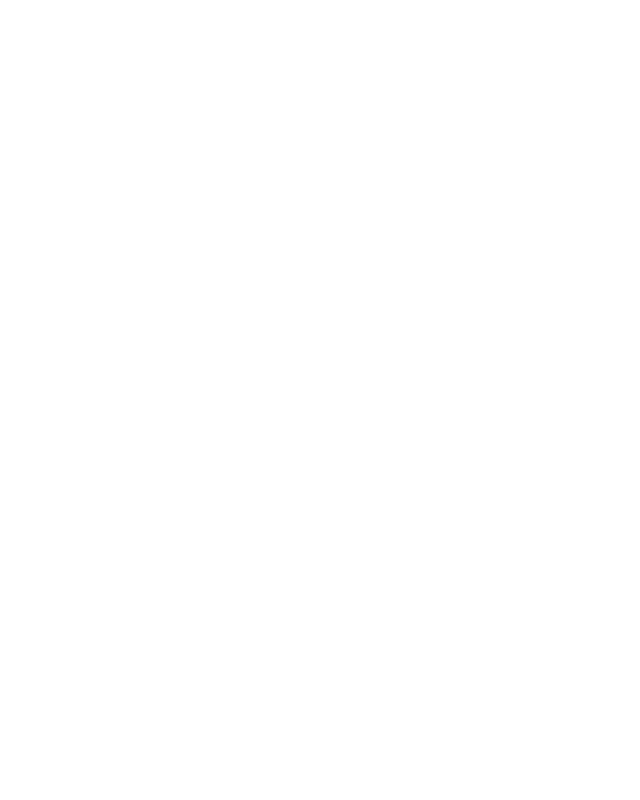
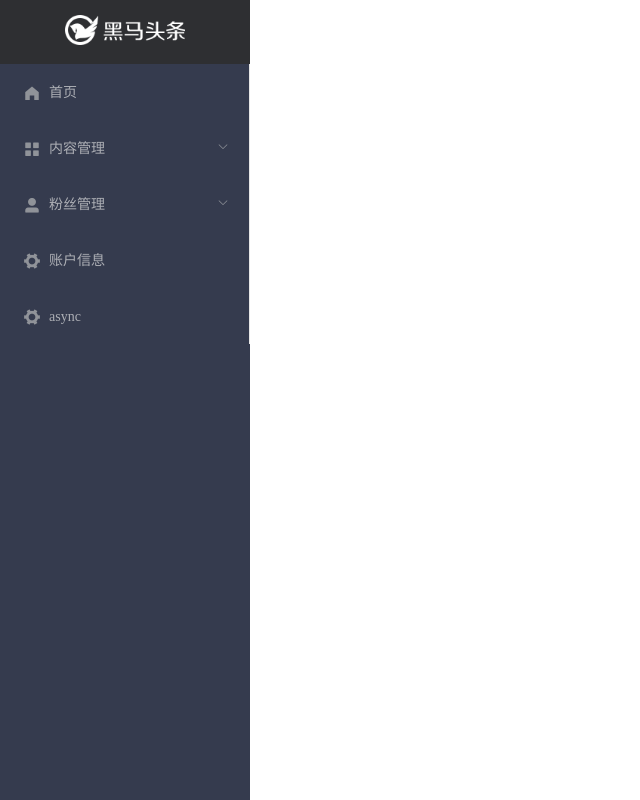
Before and after one commit to sunxiaopang77/82heimatoutiao, a Vue app: page /#/ in a window 1280 px wide. Shown: the whole page, without its empty margins (0-640 px from the left). Built offline with nearby package versions, Linux system fonts and the light colour scheme.

Commit message:
主页模块-左侧菜单栏

```diff
--- /dev/null
+++ b/src/components/home/layout-aside.vue
@@ -0,0 +1,77 @@
+<template>
+  <div class='layout-aside'>
+      <div class='title'>
+          <img src="../../assets/img/logo_admin.png" alt="">
+      </div>
+      <el-menu
+      background-color="#353b4e"
+      text-color="#adafb5"
+      active-text-color="#ffd04b"
+      :collapse="collapse"
+      :collapse-transition="false"
+      router
+      >
+     <!-- :router="true" 和 router功能一样 -->
+      <el-menu-item index='/home'>
+          <i class='el-icon-s-home'></i>
+          <span>首页</span>
+          </el-menu-item>
+      <!-- 折叠菜单 -->
+      <el-submenu index='content'>
+        <!-- 具名插槽 传入内容 -->
+        <template slot='title'>
+         <i class='el-icon-menu' ></i>
+         <span>内容管理</span>
+        </template>
+         <!-- 匿名插槽 -->
+          <el-menu-item index='/home/publish'>发表文章</el-menu-item>
+          <el-menu-item index='/home/articles'>内容列表</el-menu-item>
+          <el-menu-item index='/home/material'>素材管理</el-menu-item>
+          <el-menu-item index='/home/comment'>评论列表</el-menu-item>
+      </el-submenu>
+      <el-submenu index='fans'>
+        <template slot='title'>
+         <i class='el-icon-user-solid' ></i>
+         <span>粉丝管理</span>
+        </template>
+         <el-menu-item  index='/home/fansdata'>图文数据</el-menu-item>
+          <el-menu-item index='/home/fansinfo'>粉丝概况</el-menu-item>
+          <el-menu-item index='/home/fansimg'>粉丝画像</el-menu-item>
+          <el-menu-item index='/home/fanslist'>粉丝列表</el-menu-item>
+      </el-submenu>
+      <el-menu-item index='/home/account'>
+          <i class='el-icon-s-tools'></i>
+          <span>账户信息</span>
+      </el-menu-item>
+       <el-menu-item index='/home/async'>
+          <i class='el-icon-s-tools'></i>
+          <span>async</span>
+      </el-menu-item>
+    </el-menu>
+  </div>
+</template>
+
+<script>
+export default {
+
+}
+
+</script>
+
+<style lang='less' scoped>
+.layout-aside {
+    width: 250px;
+    height: 100vh;
+    background-color: #353b4e;
+    .title {
+        padding: 15px 0;
+        text-align: center;
+        background-color: #2e2f32;
+        img {
+            width:120px;
+            height:30px;
+        }
+    }
+}
+
+</style>
--- a/src/views/home/index.vue
+++ b/src/views/home/index.vue
@@ -2,7 +2,9 @@
   <!-- 最外层容器 -->
   <el-container>
     <!-- 左侧导航 -->
-    <el-aside></el-aside>
+    <el-aside>
+      <layout-aside></layout-aside>
+    </el-aside>
     <!-- 右侧 -->
     <el-container>
       <!-- 头部 -->
@@ -14,8 +16,11 @@
 </template>
 
 <script>
+import layoutAside from '../../components/home/layout-aside.vue'
 export default {
-
+  components: {
+    'layout-aside': layoutAside
+  }
 }
 </script>
 
```
